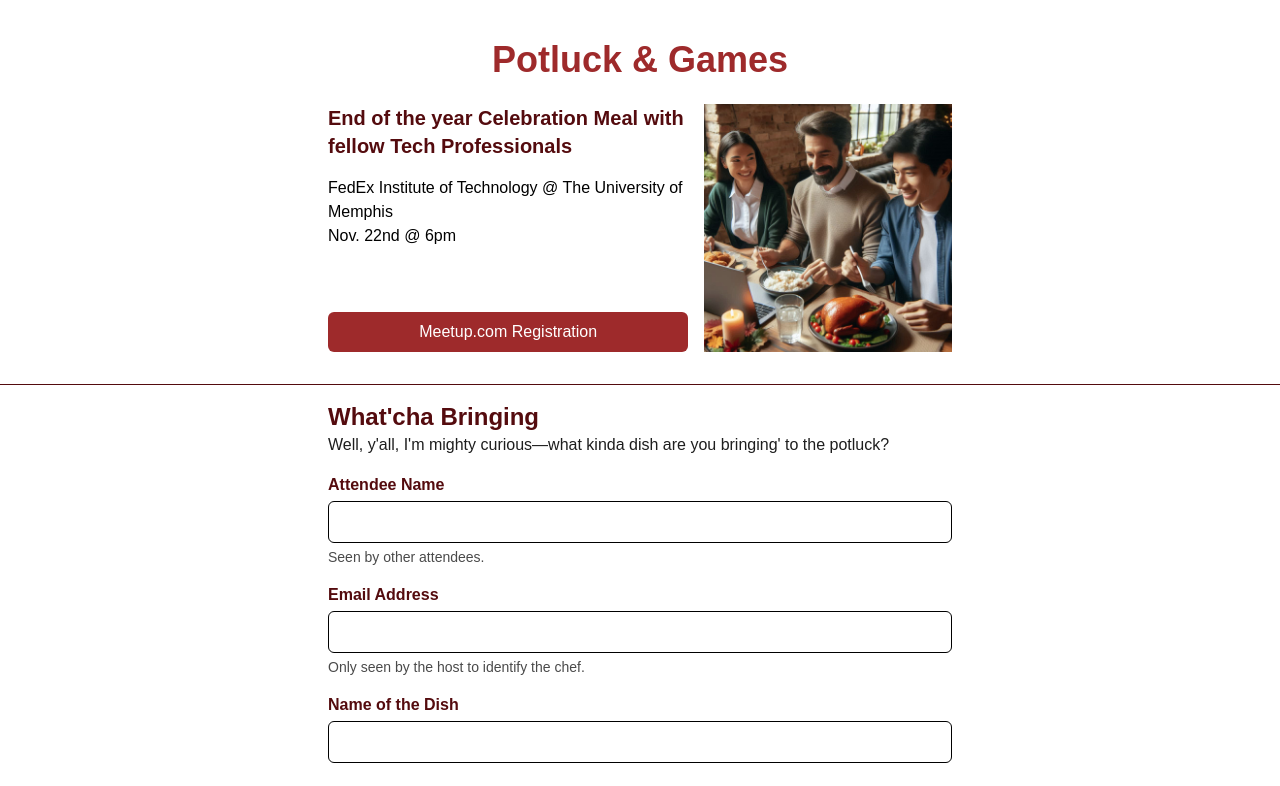
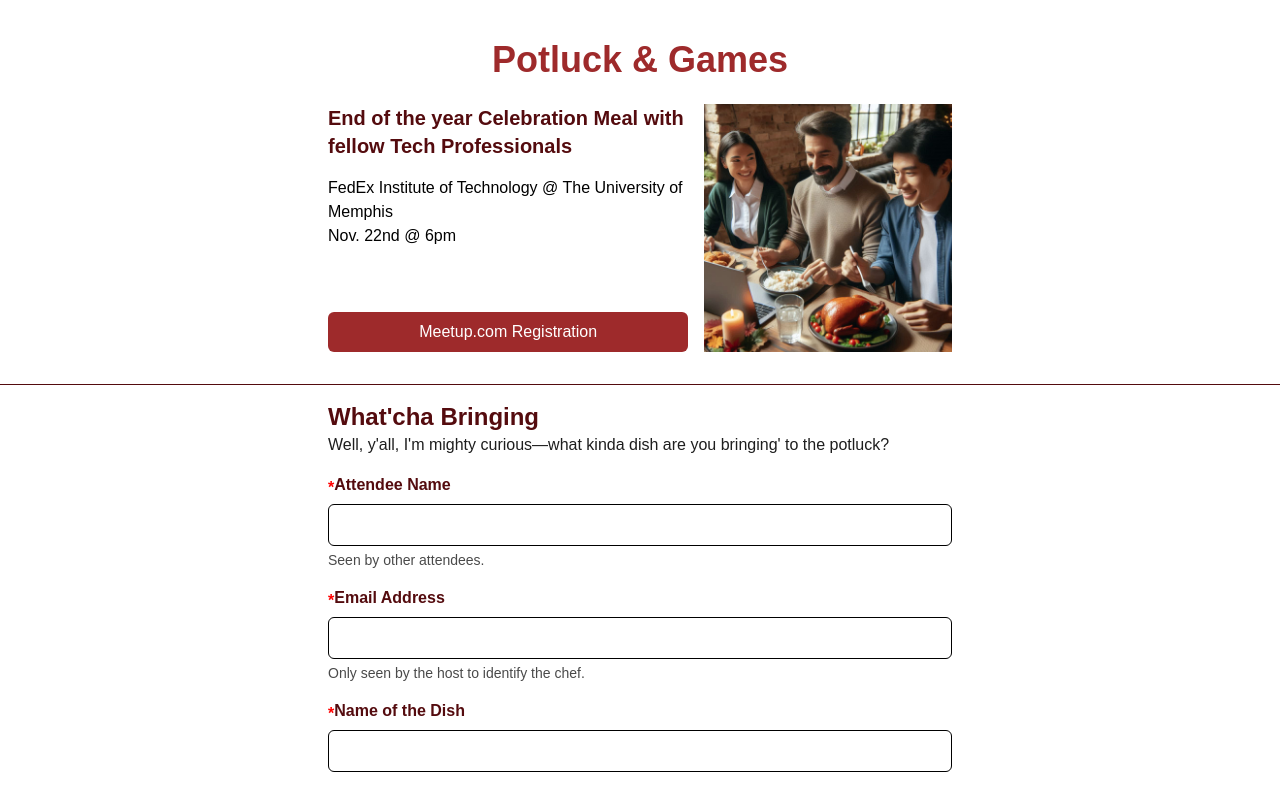
Before and after one commit to jcsmileyjr/potluckgames, a Next.js app: page / in a window 1280 px wide. Shown: the top 786 px of the page. Built offline with nearby package versions, Linux system fonts and the light colour scheme.

Commit message:
Refactor UserInput: Add a required marker to field labels

```diff
--- a/src/app/components/UserInput/UserInput.tsx
+++ b/src/app/components/UserInput/UserInput.tsx
@@ -3,7 +3,7 @@
 export default function UserInput({inputName, content, description, getValue}: Readonly<{inputName: string, content: string, description: string | boolean, getValue: (e: React.ChangeEvent<HTMLInputElement>) => void}>) {
     return (
         <div className="mb-4">
-            <label htmlFor={inputName} className="block text-base font-bold text-primaryBrown">{content}</label>
+            <label htmlFor={inputName} className="block text-base font-bold text-primaryBrown"><span className="text-red align-text-top">*</span>{content}</label>
             <input name={inputName} onChange={(e) => getValue(e)} id={inputName} type="text" className="w-full my-1 p-2 border border-black rounded-md text-black" />
             {description !== true &&
                 <p className="text-blackaccent2 text-sm">{description} </p>
--- a/tailwind.config.ts
+++ b/tailwind.config.ts
@@ -14,6 +14,7 @@ const config: Config = {
       'backgroundSunsetOrange' : '#e09f3e',
       'white' : '#FFFFFF',
       'black' : '#000000',
+      'red' : '#FF0000',
       'blackaccent1' : '#1e1e1e',
       'blackaccent2' : '#4a4a4a',
       'blackaccent3' : '#2c2c2c',
```
